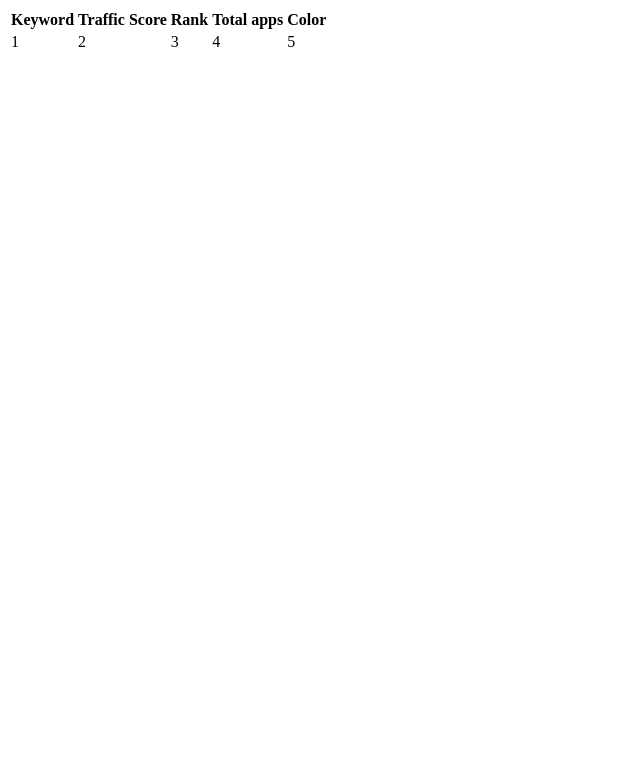
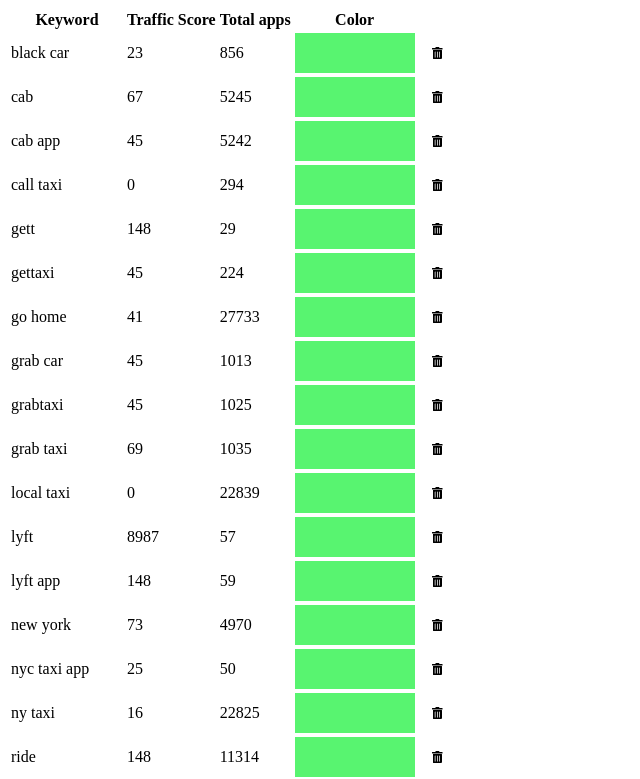
Before and after one commit to gnvcor/ASOdesk-test, a React (Create React App) app: page / in a window 1280 px wide. Shown: the top 779 px of the page, without its empty margins (0-640 px from the left). Built offline with nearby package versions, Linux system fonts and the light colour scheme.

Commit message:
[task] Реализовал удаление элементов таблицы

```diff
--- a/src/actions/tableActions.ts
+++ b/src/actions/tableActions.ts
@@ -1,16 +1,26 @@
 import { ThunkAction } from 'redux-thunk'
 import { Action } from 'redux'
-import { ACTION_TABLE_DATA_LOAD } from '../constants/tableActionNamesConstants'
+import {
+    ACTION_TABLE_DATA_LOAD,
+    ACTION_TABLE_ELEMENT_REMOVE,
+} from '../constants/tableActionNamesConstants'
 import tableService from '../services/tableService'
 import { RootState } from '../reducers/reducers'
-import dataConverter, { IData } from '../data/dataConverter'
+import dataConverter from '../data/dataConverter'
 
-export const onLoadData = (): ThunkAction<void, RootState, unknown, Action<string>> => dispatch => {
-    const onChange = ({ data }: IData) => ({
-        type: ACTION_TABLE_DATA_LOAD,
-        payload: { data: dataConverter({ data }) }
+type ActionCreator = ThunkAction<void, RootState, unknown, Action<string>>
+
+export const onLoadData = (): ActionCreator => dispatch => {
+    tableService.loadData()
+        .then(response => dispatch({
+            type: ACTION_TABLE_DATA_LOAD,
+            payload: { data: dataConverter({ data: response.data }) }
+        }))
+}
+
+export const onRemoveElement = (id: number): ActionCreator => dispatch => {
+    dispatch({
+        type: ACTION_TABLE_ELEMENT_REMOVE,
+        payload: { id }
     })
-
-    tableService.loadData()
-        .then(response => dispatch(onChange({ data: response.data })))
 }
--- a/src/constants/tableActionNamesConstants.ts
+++ b/src/constants/tableActionNamesConstants.ts
@@ -1 +1,2 @@
 export const ACTION_TABLE_DATA_LOAD = 'actionTable:data:load'
+export const ACTION_TABLE_ELEMENT_REMOVE = 'actionTable:element:remove'
--- a/src/containers/table/TableContainer.tsx
+++ b/src/containers/table/TableContainer.tsx
@@ -1,43 +1,14 @@
 import React, { useEffect, useMemo } from 'react'
 import { connect, ConnectedProps } from 'react-redux'
-import { onLoadData } from '../../actions/tableActions'
+import { onLoadData, onRemoveElement } from '../../actions/tableActions'
 import TableComponent from '../../core/components/table/TableComponent'
+import { RootState } from '../../reducers/reducers'
 
 const connector = connect(
-    state => ({
-        columns: [
-            {
-                Header: 'Keyword',
-                accessor: 'keyword',
-            },
-            {
-                Header: 'Traffic Score',
-                accessor: 'trafficScore',
-            },
-            {
-                Header: 'Rank',
-                accessor: 'rank',
-            },
-            {
-                Header: 'Total apps',
-                accessor: 'totalApps',
-            },
-            {
-                Header: 'Color',
-                accessor: 'color',
-            },
-        ],
-        data: [
-            {
-                keyword: '1',
-                trafficScore: '2',
-                rank: '3',
-                totalApps: '4',
-                color: '5',
-            },
-        ]
+    (state: RootState) => ({
+        data: state.table.data,
     }),
-    { onLoadData },
+    { onLoadData, onRemoveElement },
 )
 
 type PropsFromRedux = ConnectedProps<typeof connector>
@@ -47,8 +18,45 @@
         props.onLoadData()
     }, [])
 
-    const columnsTable = useMemo(() => props.columns, [])
-    const dataTable = useMemo(() => props.data, [])
+    const columns = [
+        {
+            Header: 'Keyword',
+            accessor: 'keyword',
+        },
+        {
+            Header: 'Traffic Score',
+            accessor: 'trafficScore',
+        },
+        // {
+        //     Header: 'Rank',
+        //     accessor: 'rank',
+        // },
+        {
+            Header: 'Total apps',
+            accessor: 'totalApps',
+        },
+        {
+            Header: 'Color',
+            accessor: 'color',
+            Cell: ({ value }: { value: number }) => {
+                return <TableComponent.ColorCellElement color={value} />
+            }
+        },
+        {
+            Header: <div />,
+            accessor: 'remove',
+            Cell: ({ value }: { value: number }) => {
+                const onRemoveElement = () => props.onRemoveElement(value)
+
+                return <TableComponent.RemoveCellElement onClick={onRemoveElement} />
+            }
+        },
+    ]
+
+    const columnsTable = useMemo(() => columns, [])
+    const dataTable = useMemo(() => props.data, [props.data])
+
+    if (!props.data.length) return null
 
     return <TableComponent columns={columnsTable} data={dataTable} />
 }
--- a/src/data/dataConverter.ts
+++ b/src/data/dataConverter.ts
@@ -1,13 +1,13 @@
-export interface IData {
+interface IData {
     data: { [key: string]: any }[]
 }
 
 export default ({ data }: IData) => data.map(element => ({
-    id: element.id,
     keyword: element.keyword,
     suggestionsCount: element.suggestions_count,
     trafficScore: element.users_per_day,
     rank: element.position_info,
     totalApps: element.total_apps,
     color: element.color,
+    remove: element.id,
 }))
--- a/src/reducers/reducers.ts
+++ b/src/reducers/reducers.ts
@@ -2,7 +2,7 @@
 import tableReducer from './tableReducer'
 
 const reducers = combineReducers({
-    tableReducer,
+    table: tableReducer,
 })
 
 export type RootState = ReturnType<typeof reducers>
--- a/src/reducers/tableReducer.ts
+++ b/src/reducers/tableReducer.ts
@@ -1,11 +1,22 @@
-import { ACTION_TABLE_DATA_LOAD } from '../constants/tableActionNamesConstants'
+import {
+    ACTION_TABLE_DATA_LOAD,
+    ACTION_TABLE_ELEMENT_REMOVE,
+} from '../constants/tableActionNamesConstants'
 
-interface ITableReducer {
+interface IStateReducer {
+    data: { [key: string]: any }[]
+}
+
+interface IActionReducer {
     type: string
     payload: any
 }
 
-export default (state = {}, { type, payload }: ITableReducer) => {
+const initialState = {
+    data: [],
+}
+
+export default (state: IStateReducer = initialState, { type, payload }: IActionReducer) => {
     if (type === ACTION_TABLE_DATA_LOAD) {
         return {
             ...state,
@@ -13,5 +24,12 @@
         }
     }
 
+    if (type === ACTION_TABLE_ELEMENT_REMOVE) {
+        return {
+            ...state,
+            data: state.data.filter(element => element.remove !== payload.id),
+        }
+    }
+
     return state
 }
```
